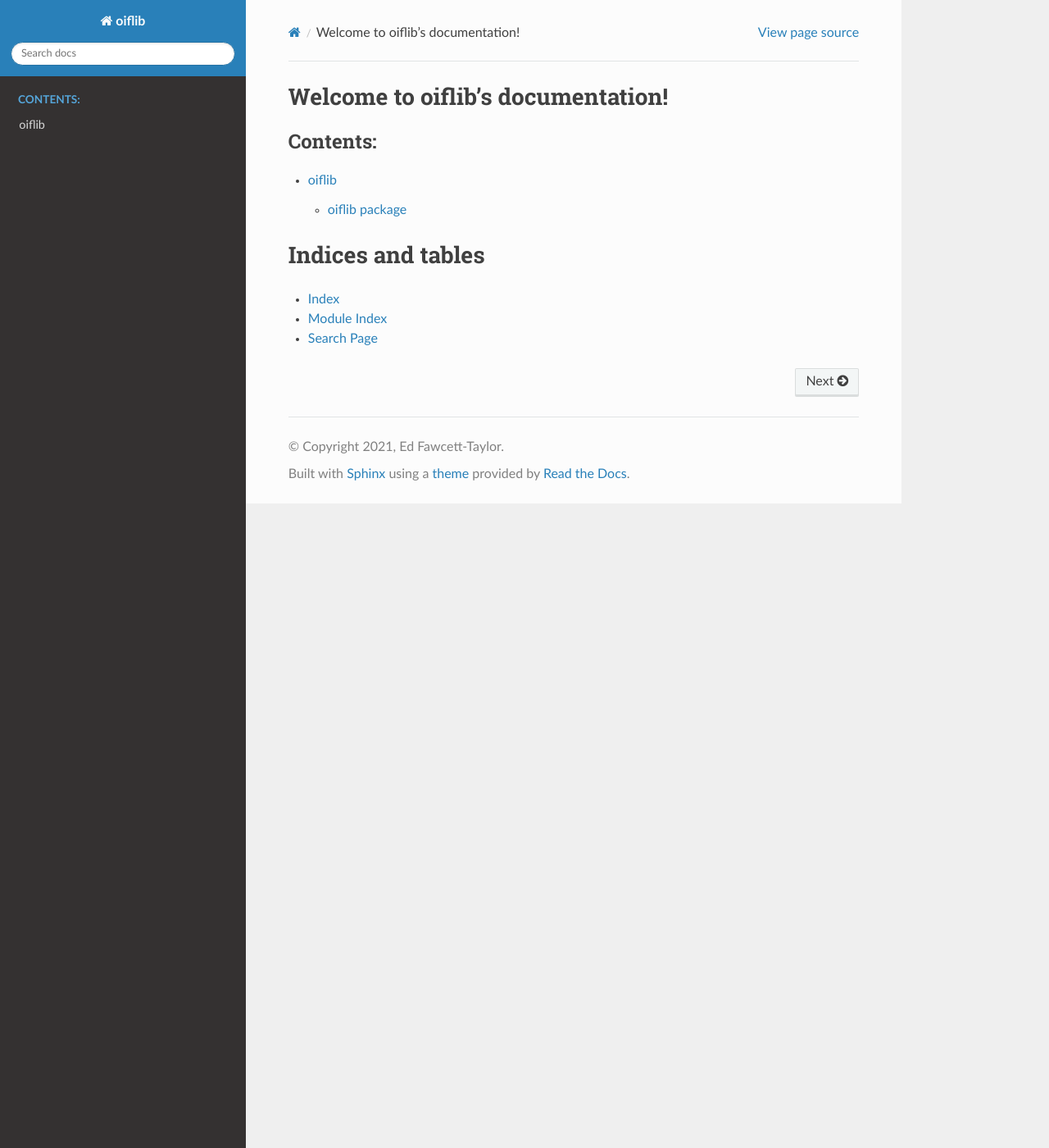
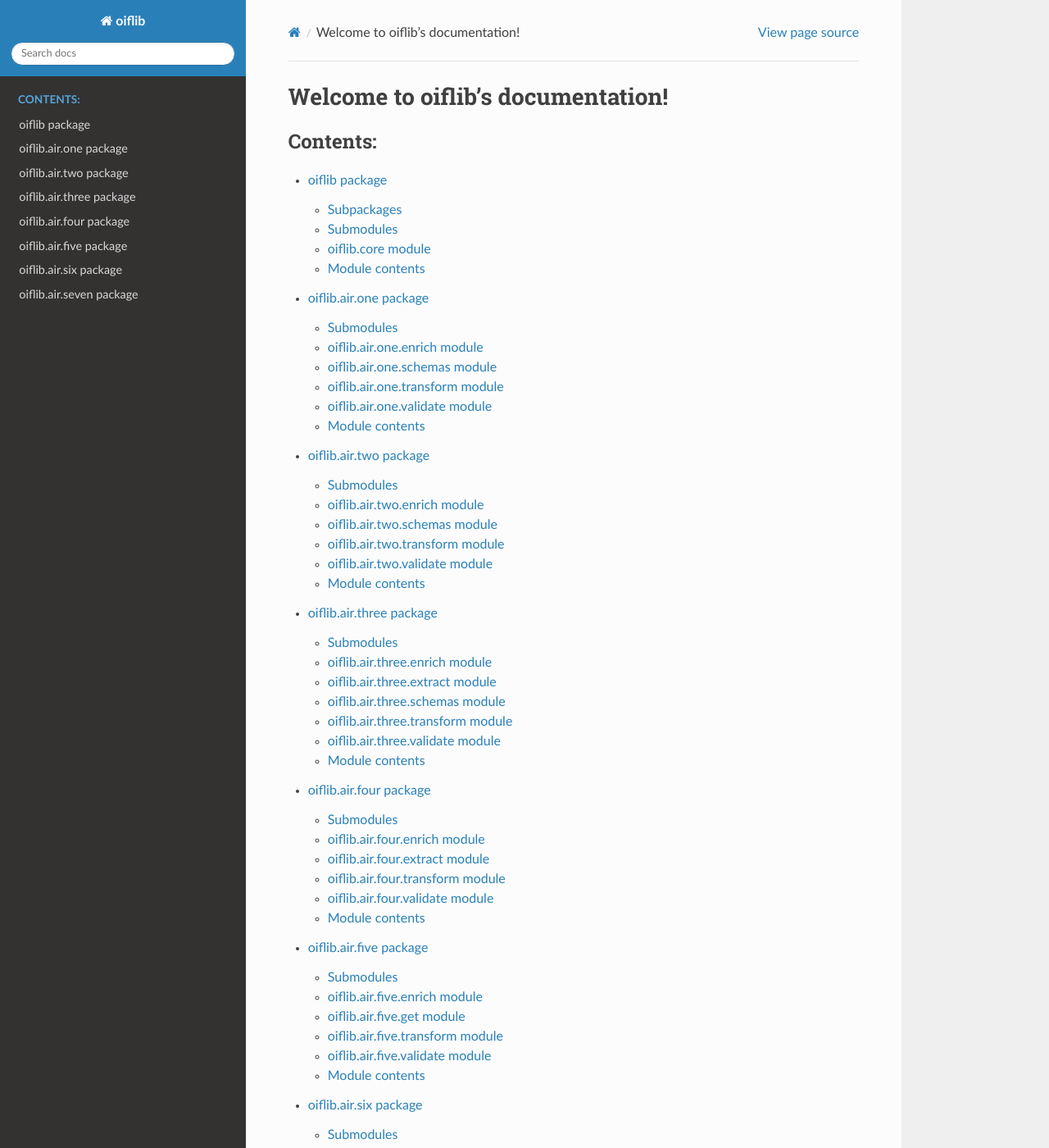
Before and after one commit to Defra-Data-Science-Centre-of-Excellence/oiflib, a Sphinx documentation site: the page built from docs/source/index.rst, in a window 1280 px wide and 1400 px high. Shown: the whole window at 82% size. Built offline with Sphinx 7.4.7 and the Read the Docs theme 2.0.0, drawn with Linux system fonts in a browser that asks for light colours; pages that are not in the unit, such as notebooks, are missing from menus; some of the changed text lies outside the part shown.

Commit message:
add modules to index

```diff
--- a/docs/source/index.rst
+++ b/docs/source/index.rst
@@ -10,9 +10,14 @@ Welcome to oiflib's documentation!
    :maxdepth: 2
    :caption: Contents:
 
-   modules
-
-
+   oiflib
+   oiflib.air.one
+   oiflib.air.two
+   oiflib.air.three
+   oiflib.air.four
+   oiflib.air.five
+   oiflib.air.six
+   oiflib.air.seven
 
 Indices and tables
 ==================
```
